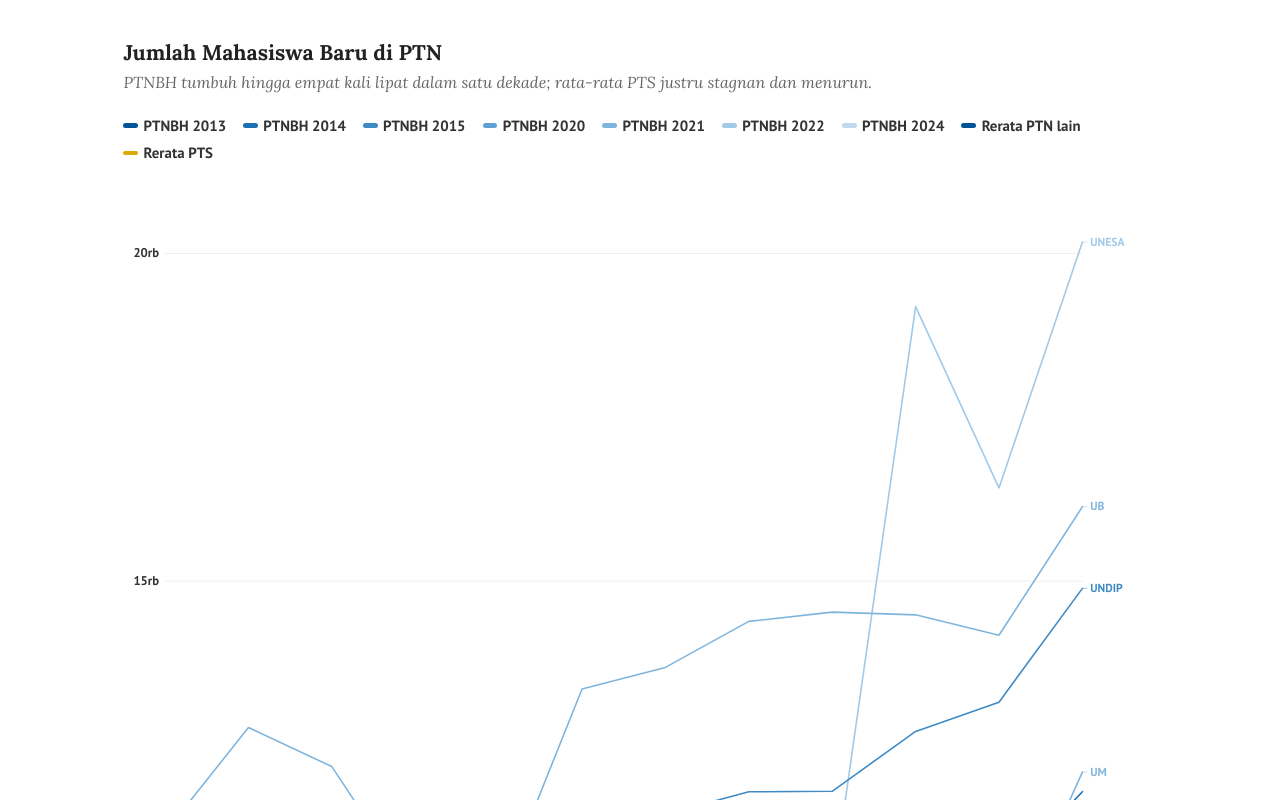
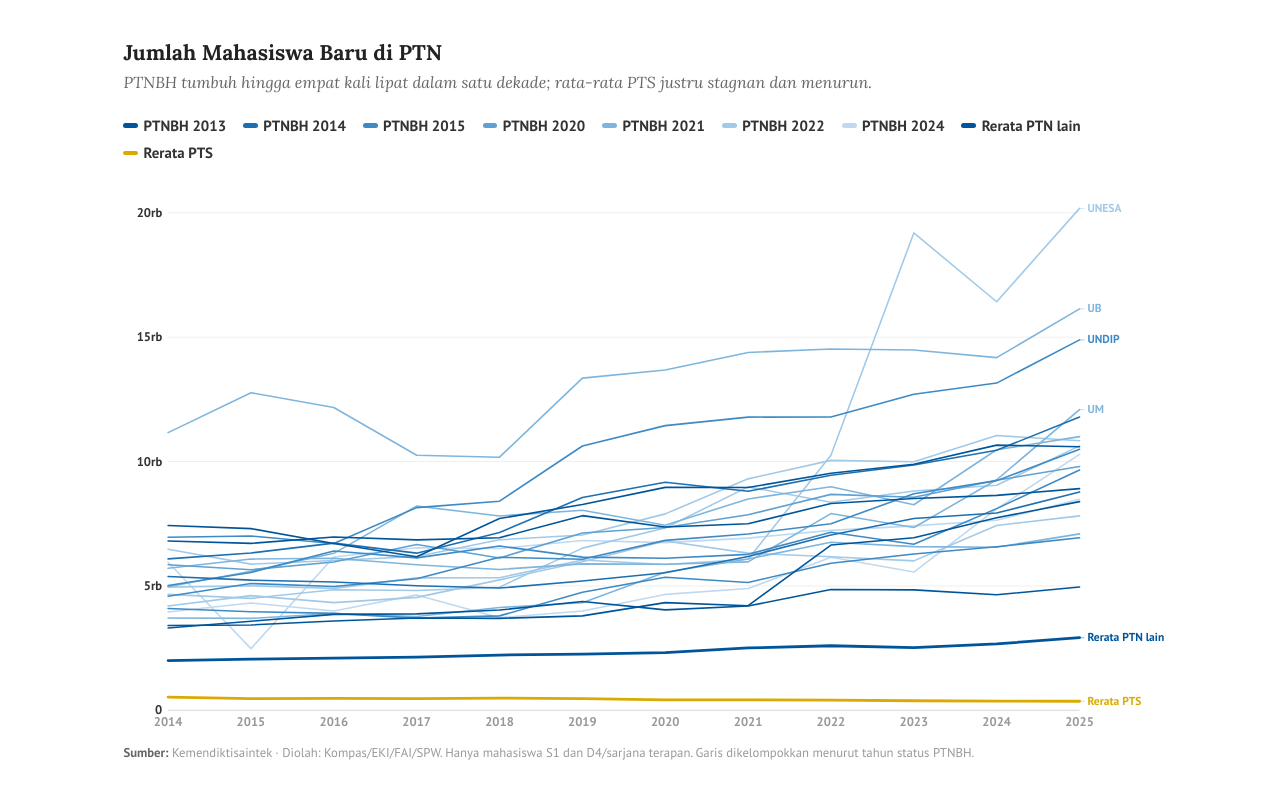
Before and after one commit to strpws/ptnpts-ptnbh, a plain HTML site: page index.html in a window 1280 px wide. Shown: the top 800 px of the page. Drawn offline with Linux system fonts and the light colour scheme.

Commit message:
Update index.html

```diff
--- a/index.html
+++ b/index.html
@@ -21,10 +21,12 @@
   html,body{background:#FFFFFF;}
   /* fluid base: vw = iframe width inside the embed; all sizing cascades from here */
   html{font-size:clamp(13px, 2.1vw, 17px);}
+  html,body{height:100%;}
   body{
     font-family:"PT Sans",Arial,sans-serif;
     color:var(--tx-dark);
-    display:flex;justify-content:center;
+    display:flex;justify-content:center;align-items:stretch;
+    min-height:100vh;
     padding:1em;
     -webkit-font-smoothing:antialiased;
   }
@@ -33,7 +35,6 @@
     position:relative;
     width:100%;
     max-width:1080px;
-    aspect-ratio:2/3;
     background:#FFFFFF;
     border-radius:0.375em;
     padding:1.375em 1.375em 1.25em 1.375em;
```
